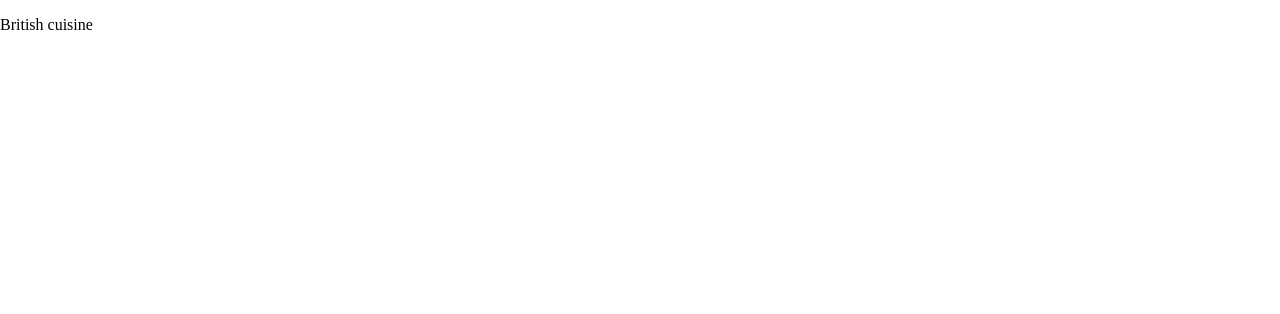
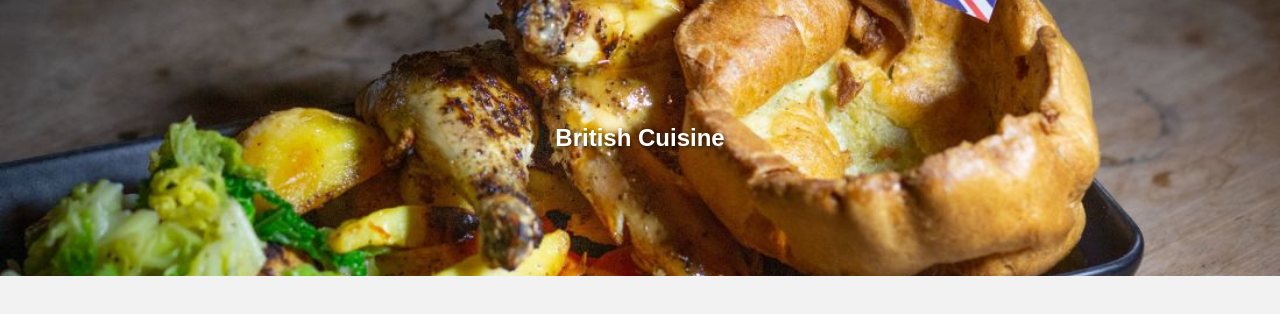
Before and after one commit to britcuisine/britcuisi-e.github.io, a plain HTML site: page index.html in a window 1280 px wide. Drawn offline with Linux system fonts and the light colour scheme.

Commit message:
Update index.html

```diff
--- a/index.html
+++ b/index.html
@@ -1,23 +1,34 @@
 <!DOCTYPE html>
 <html>
 <head>
-<title>British cuisine</title>
-</head>
-
-<body>
+  <title>British Cuisine</title>
   <style>
-    body, html {
-      margin: auto 0;
+    body {
+      margin: 0;
+      padding: 0;
+      font-family: Arial, sans-serif;
+      background-color: #f2f2f2;
     }
 
     .main {
-      background-color: url(190321132722-yorkshirepudding-10026.jpg);
-      color: black;
+      background-image: url(190321132722-yorkshirepudding-10026.jpg);
+      background-size: cover;
+      background-position: center;
+      color: white;
+      text-align: center;
+      padding: 100px;
+    }
+
+    .main p {
+      font-size: 24px;
+      font-weight: bold;
+      text-shadow: 2px 2px 4px rgba(0, 0, 0, 0.5);
     }
   </style>
+</head>
+<body>
   <div class="main">
-    <p>British cuisine</p>
+    <p>British Cuisine</p>
   </div>
 </body>
-
 </html>
```
